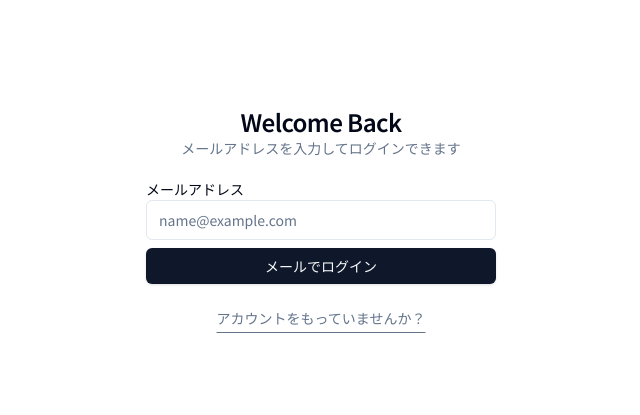
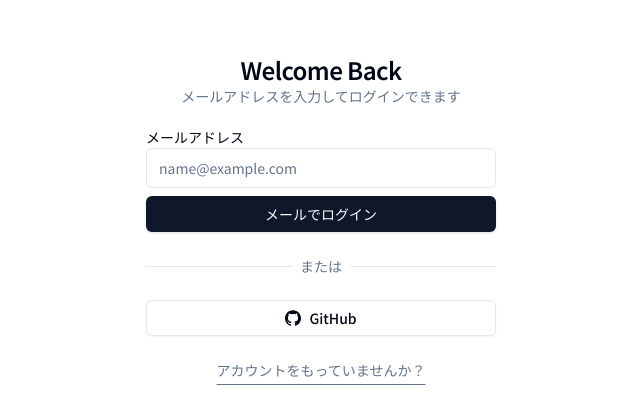
Before and after one commit to Kanatanagano/dpot-edit-kairo-model, a Next.js app: page /login in a window 1280 px wide. Shown: the part 183-598 px from the top of the page, without its empty margins (319-959 px from the left). Built offline with nearby package versions, Linux system fonts and the light colour scheme.

Commit message:
githubのサードパーティー認証 UI #2

```diff
--- /dev/null
+++ b/components/icon.tsx
@@ -0,0 +1,17 @@
+import { GitBranch, Github } from 'lucide-react';
+
+export const Icon = {
+  github: () => (
+    <svg
+      xmlns="http://www.w3.org/2000/svg"
+      width="22"
+      height="22"
+      viewBox="0 0 24 24"
+    >
+      <path
+        fill="currentColor"
+        d="M12 .297c-6.63 0-12 5.373-12 12c0 5.303 3.438 9.8 8.205 11.385c.6.113.82-.258.82-.577c0-.285-.01-1.04-.015-2.04c-3.338.724-4.042-1.61-4.042-1.61C4.422 18.07 3.633 17.7 3.633 17.7c-1.087-.744.084-.729.084-.729c1.205.084 1.838 1.236 1.838 1.236c1.07 1.835 2.809 1.305 3.495.998c.108-.776.417-1.305.76-1.605c-2.665-.3-5.466-1.332-5.466-5.93c0-1.31.465-2.38 1.235-3.22c-.135-.303-.54-1.523.105-3.176c0 0 1.005-.322 3.3 1.23c.96-.267 1.98-.399 3-.405c1.02.006 2.04.138 3 .405c2.28-1.552 3.285-1.23 3.285-1.23c.645 1.653.24 2.873.12 3.176c.765.84 1.23 1.91 1.23 3.22c0 4.61-2.805 5.625-5.475 5.92c.42.36.81 1.096.81 2.22c0 1.606-.015 2.896-.015 3.286c0 .315.21.69.825.57C20.565 22.092 24 17.592 24 12.297c0-6.627-5.373-12-12-12"
+      />
+    </svg>
+  ),
+};
--- a/components/ui/user-auth-form.tsx
+++ b/components/ui/user-auth-form.tsx
@@ -2,10 +2,11 @@ import { cn } from '@/lib/utils';
 import { Input } from './input';
 import { Label } from './label';
 import { buttonVariants } from './button';
+import { Icon } from '../icon';
 
 export default function UserAuthForm() {
   return (
-    <div>
+    <div className="grid gap-6">
       <form>
         <div className="grid gap-2">
           <div className="grid gap-1">
@@ -15,6 +16,22 @@ export default function UserAuthForm() {
           <button className={cn(buttonVariants())}>メールでログイン</button>
         </div>
       </form>
+
+      <div className="relative">
+        <div className="absolute inset-0 flex items-center">
+          <span className="w-full border-t"></span>
+        </div>
+        <div className="relative flex justify-center text-sm">
+          <span className="text-muted-foreground px-2 bg-background ">
+            または
+          </span>
+        </div>
+      </div>
+
+      <button className={cn(buttonVariants({ variant: 'outline' }))}>
+        <Icon.github/>
+        GitHub
+      </button>
     </div>
   );
 }
```
Also changed, not shown: 1 other file (tests, documents, lock files or other folders).
